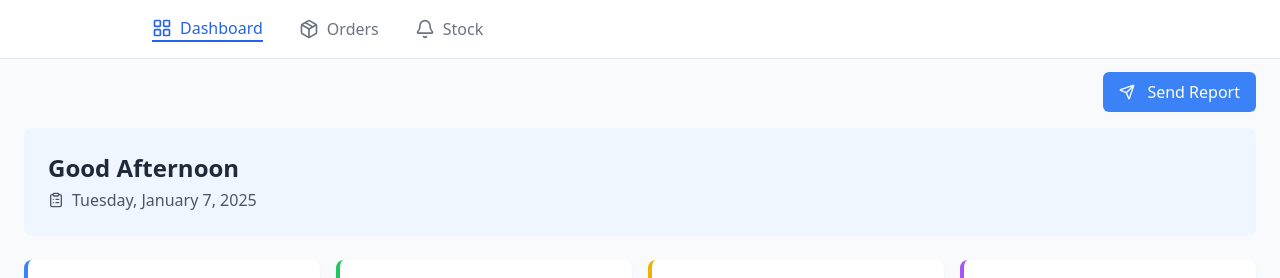
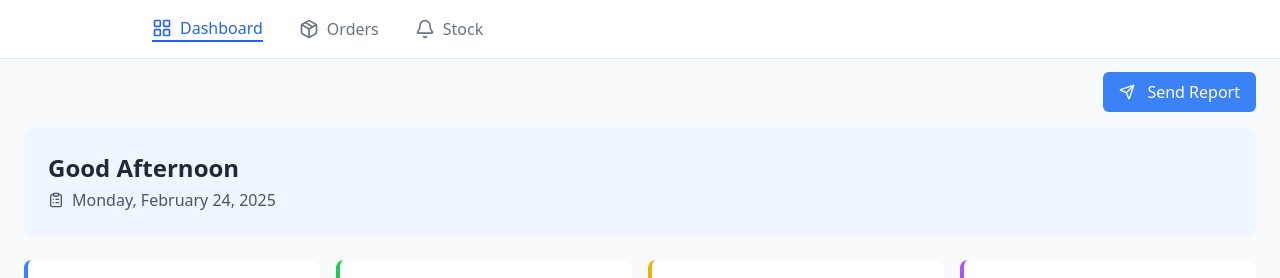
Before and after one commit to codinggita/laundry_buddy, a React (Vite) app in the folder Frontend/: page /workerdashboard in a window 1280 px wide. Shown: the top 278 px of the page. Built offline with nearby package versions, Linux system fonts and the light colour scheme; no server answers.

Commit message:
Added NewOrder modal to Worker Dashboard with open/close functionality and add current date dynamically in Worker Dashboard using toLocaleDateString

```diff
--- a/Frontend/src/Component/Worker/Dashboard/workerDashbaord.jsx
+++ b/Frontend/src/Component/Worker/Dashboard/workerDashbaord.jsx
@@ -4,6 +4,9 @@ import LoaderM from '../../../assets/loader/loader';
 import { Link } from 'react-router-dom';
 import { formatDistanceToNow } from 'date-fns'
 // import { OrderContext } from '../../User/SubmitOrder/OrderContext';
+import NewOrder from './NewOrder';
+
+
 import {
   ClipboardList,
   CheckCircle,
@@ -50,6 +53,10 @@ function WorkerDashbaord() {
     newOrder: "",
     completedOrder: ""
   });
+
+
+  // Navigation Buttons
+  const [isNewOrderOpen, setNewOrderOpen] = useState(false);
 
 
   const fetchDetails = async () => {
@@ -140,7 +147,12 @@ function WorkerDashbaord() {
               <h1 className="text-2xl font-bold text-gray-800">Good Afternoon</h1>
               <p className="text-gray-600 flex items-center mt-1">
                 <ClipboardList className="h-4 w-4 mr-2" />
-                Tuesday, January 7, 2025
+                {new Date().toLocaleDateString("en-US", {
+              weekday: "long",
+              month: "long",
+              day: "numeric",
+              year: "numeric",
+            })}
               </p>
             </div>
             {/* <div className="text-right flex-1 sm:flex sm:flex-col sm:items-end">
@@ -193,7 +205,12 @@ function WorkerDashbaord() {
 
           {/* Action Buttons */}
           <div className="grid grid-cols-2 sm:grid-cols-2 lg:grid-cols-4 gap-4 mb-6">
-            <button className="bg-blue-500 hover:bg-blue-600 text-white p-4 rounded-lg flex flex-col items-center justify-center">
+            <button
+            onClick={()=>{
+              setNewOrderOpen(true);
+            }}
+
+             className="bg-blue-500 hover:bg-blue-600 text-white p-4 rounded-lg flex flex-col items-center justify-center">
               <Plus className="h-6 w-6 mb-2" />
               <span>New Order</span>
             </button>
@@ -210,6 +227,11 @@ function WorkerDashbaord() {
               <span>Settings</span>
             </button>
           </div>
+
+          <NewOrder
+          isOpen={isNewOrderOpen}
+          onClose={()=> setNewOrderOpen(false)}
+          />
 
           {/* Recent Activity */}
           <div className="bg-white rounded-lg shadow-sm p-6">
```
